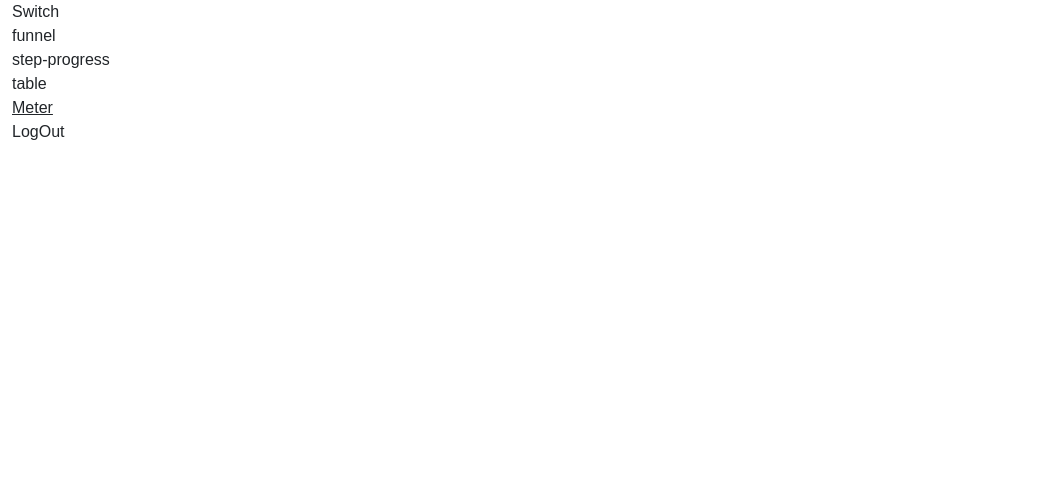
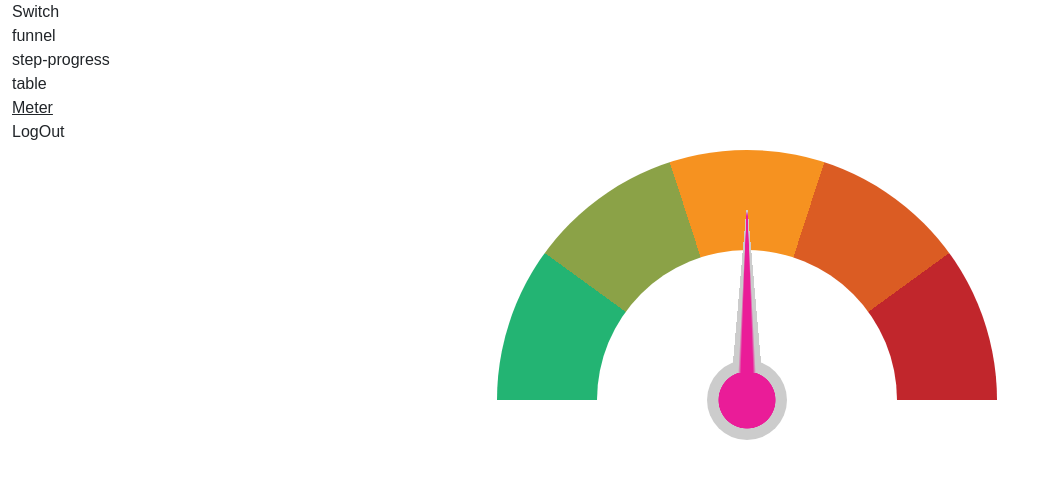
Before and after one commit to AGVVsivakiran/Stepper_Progress, an Angular app in the folder step-progress/: page /meter in a window 1280 px wide. Shown: the top 478 px of the page, without its empty margins (0-1048 px from the left). Built offline with nearby package versions, Linux system fonts and the light colour scheme.

Commit message:
meter static

```diff
--- a/step-progress/src/app/meter/meter.html
+++ b/step-progress/src/app/meter/meter.html
@@ -1,3 +1,5 @@
-<div class="speedometer">
-    <div class="needle"></div>
+<div class="fullscreen">
+    <div class="speedometer">
+        <div class="needle"></div>
+    </div>
 </div>
--- a/step-progress/src/app/meter/meter.scss
+++ b/step-progress/src/app/meter/meter.scss
@@ -0,0 +1,39 @@
+*{
+    margin:0;
+    padding:0;
+    box-sizing: border-box;
+    --c1: #23b473;
+    --c2: #8ba247;
+    --c3: #f69220;
+    --c4: #db5c23;
+    --c5: #c1262c;
+}
+
+.fullscreen{
+    width: 100%;
+    height: 100vh;
+    display: flex;
+    justify-content: center;
+    align-items: center;
+    .speedometer{
+        width:500px;
+        height:500px;
+        padding: 100px;
+        border-radius: 50%;
+        background: radial-gradient(#fff 0 0) content-box,
+        conic-gradient(from -90deg, var(--c1)36deg, var(--c2)0 72deg, var(--c3) 0 108deg, var(--c4) 0 144deg, var(--c5) 0 180deg, #0000 0);
+    };
+    position : relative;
+
+    .needle{
+        position: absolute;
+        width: 380px;
+        height: 380px;
+        padding: 150px;
+        left: 50%;
+        top: 50%;
+        translate: -50% -50%;
+        border-radius: 50%;
+        background: conic-gradient(from 175deg at 50% 55%, #ccc 2deg, #ea1c98 3deg 7deg, #ccc 8deg 10deg, #0000 0) 0 -217px no-repeat, radial-gradient(#ea1c98 0 50%, #ccc 51%) content-box;
+    }
+}
```
